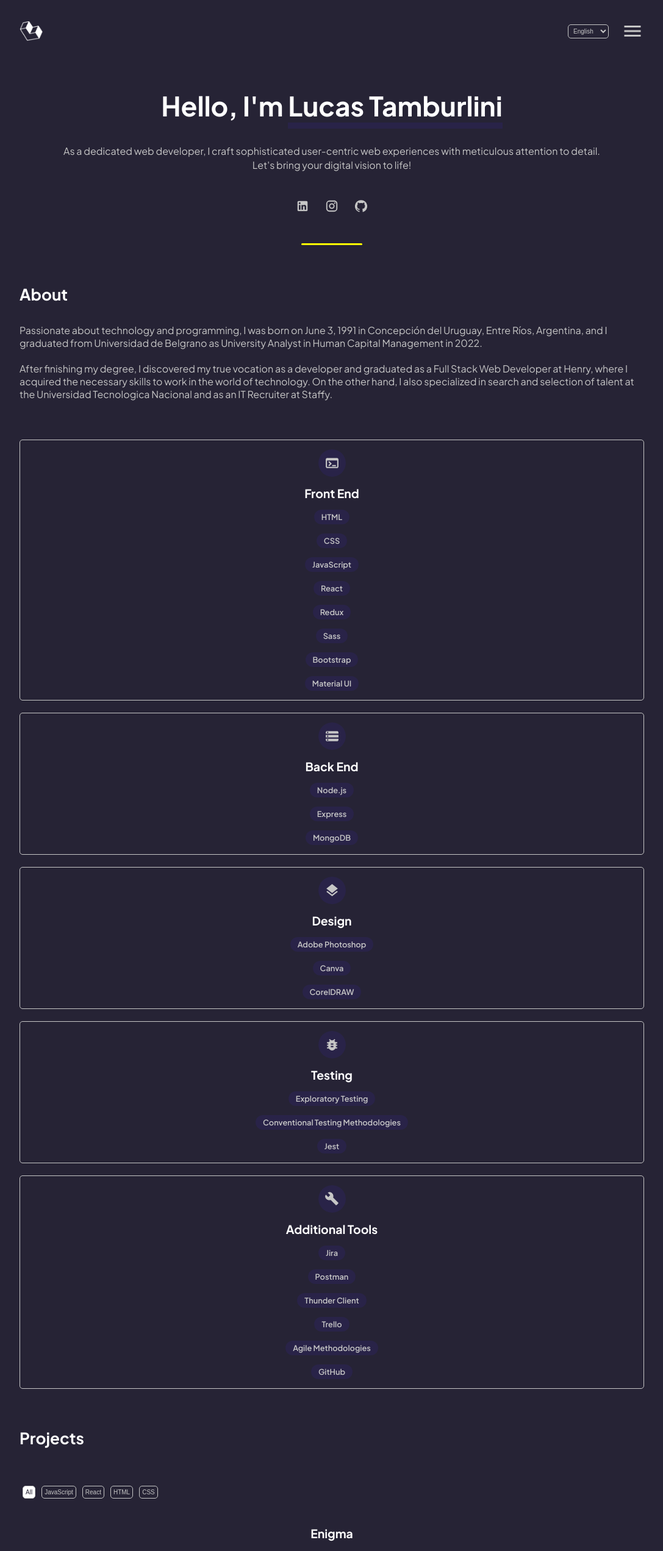
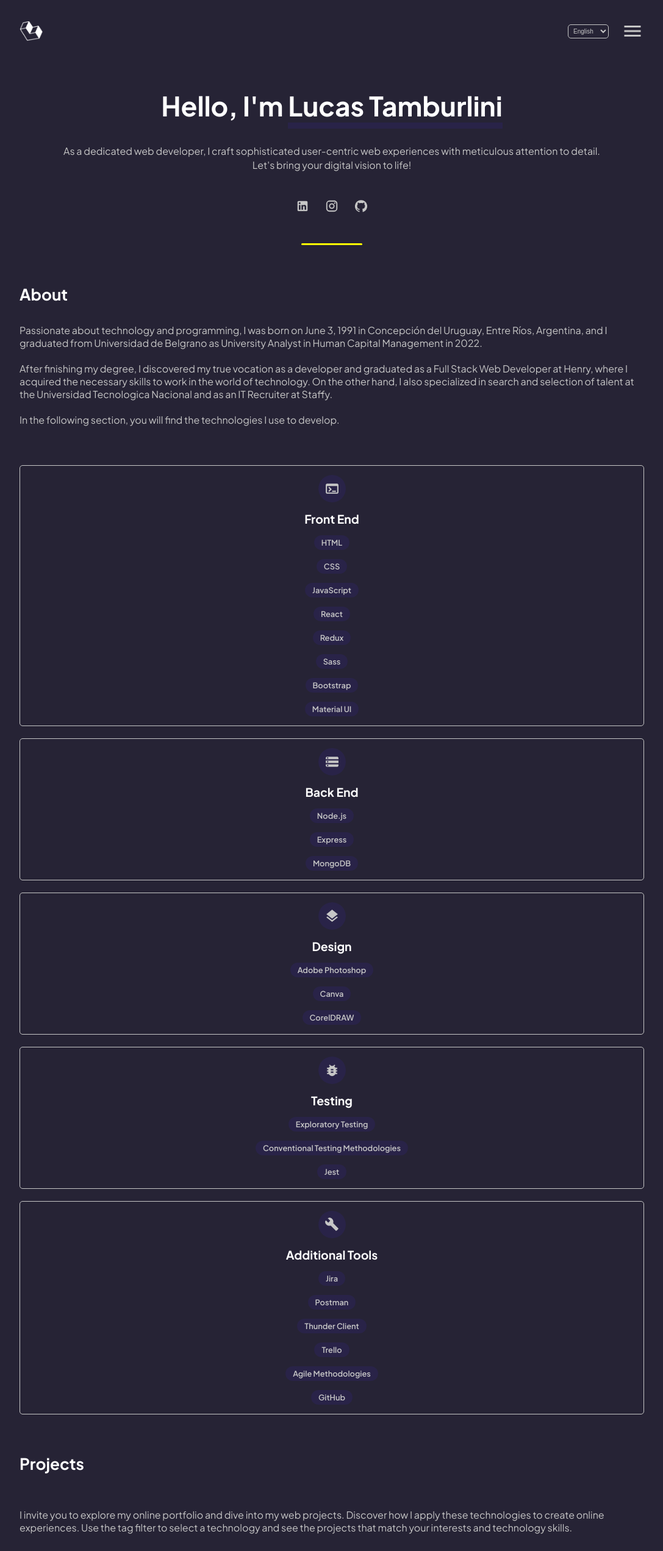
Before and after one commit to lucastamburlini/portfolio, a React (Vite) app: page / in a window 1280 px wide. Shown: the top 2544 px of the page at 61% size, without its empty margins (96-1183 px from the left). Built offline with nearby package versions, Linux system fonts and the light colour scheme.

Commit message:
general changes

```diff
--- a/src/assets/translations.js
+++ b/src/assets/translations.js
@@ -9,9 +9,11 @@ const translations = {
     about_title: "About",
     about_text_I: "Passionate about technology and programming, I was born on June 3, 1991 in Concepción del Uruguay, Entre Ríos, Argentina, and I graduated from Universidad de Belgrano as University Analyst in Human Capital Management in 2022.",
     about_text_II: "After finishing my degree, I discovered my true vocation as a developer and graduated as a Full Stack Web Developer at Henry, where I acquired the necessary skills to work in the world of technology. On the other hand, I also specialized in search and selection of talent at the Universidad Tecnologica Nacional and as an IT Recruiter at Staffy.",
+    about_text_III:"In the following section, you will find the technologies I use to develop.",
 
     // Projects
     project_title: "Projects",
+    project_description: "I invite you to explore my online portfolio and dive into my web projects. Discover how I apply these technologies to create online experiences. Use the tag filter to select a technology and see the projects that match your interests and technology skills.",
     button_all: "All",
 
     // Projects Description
@@ -42,9 +44,11 @@ const translations = {
     about_title: "Sobre mí",
     about_text_I: "Apasionado por la tecnología y la programación, nací el 3 de junio de 1991 en Concepción del Uruguay, Entre Ríos, Argentina, y me recibí en la Universidad de Belgrano como Analista Universitario en Gestión de Capital Humano en 2022.",
     about_text_II: "Luego de terminar la carrera, descubrí mi verdadera vocación como desarrollador y me gradué como Full Stack Web Developer en Henry, donde adquirí las habilidades necesarias para trabajar en el mundo de la tecnología. Por otro lado, también me especialicé en búsqueda y selección de talento en la Universidad Tecnológica Nacional y como IT Recruiter en Staffy.",
+    about_text_III:"En la siguiente sección, encontrarás las tecnologías que utilizo para desarrollar.",
 
     // Projects
     project_title: "Proyectos",
+    project_description: "Te invito a explorar mi portafolio en línea y sumergirte en mis proyectos web. Descubre cómo aplico estas tecnologías para crear experiencias en línea. Utiliza el filtro de etiquetas para seleccionar una tecnología y ver los proyectos que se ajustan a tus intereses y habilidades tecnológicas.",
     button_all: "Todos",
 
     // Projects Description
--- a/src/components/About/About.jsx
+++ b/src/components/About/About.jsx
@@ -10,6 +10,8 @@ const About = () => {
       <h2>{translations[currentLanguage].about_title}</h2>
       <p>{translations[currentLanguage].about_text_I}</p> <br />
       <p>{translations[currentLanguage].about_text_II}</p>
+      <br />
+      <p>{translations[currentLanguage].about_text_III}</p>
     </div>
   );
 };
--- a/src/components/Projects/Projects.jsx
+++ b/src/components/Projects/Projects.jsx
@@ -59,6 +59,10 @@ const Projects = () => {
   return (
     <div id="projects" className="projects container pd-1">
       <h2>{translations[currentLanguage].project_title}</h2>
+
+      <div>
+        <p>{translations[currentLanguage].project_description}</p>
+      </div>
 
       <div className="filterButton">
         <button
```
